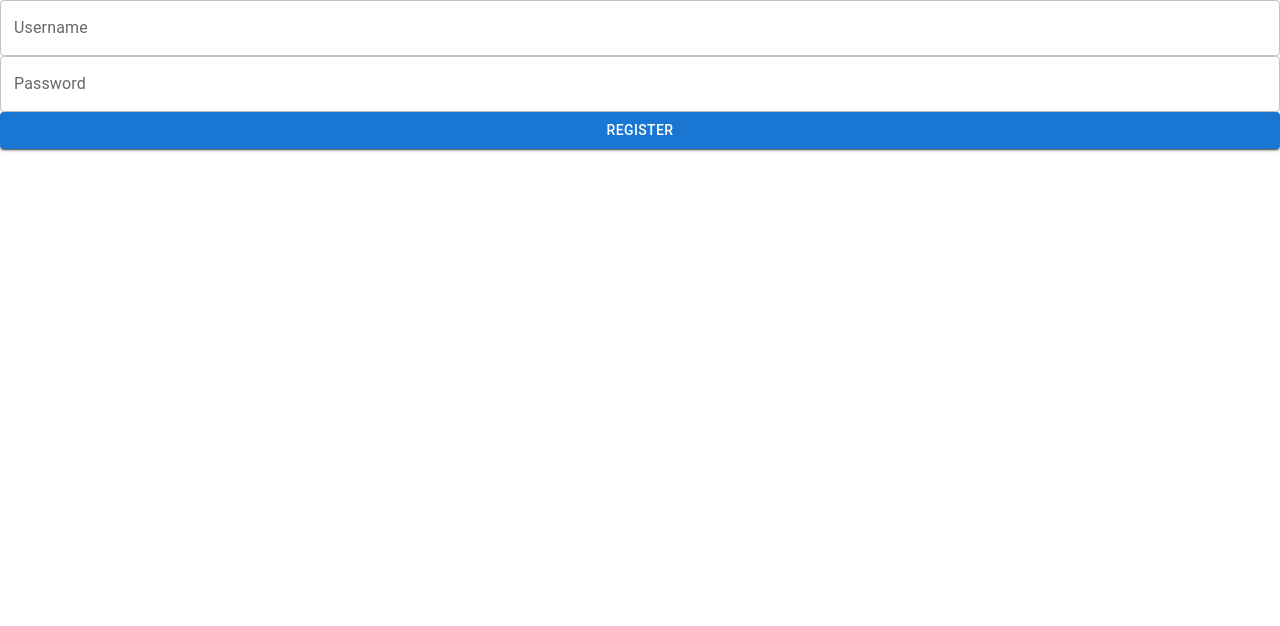
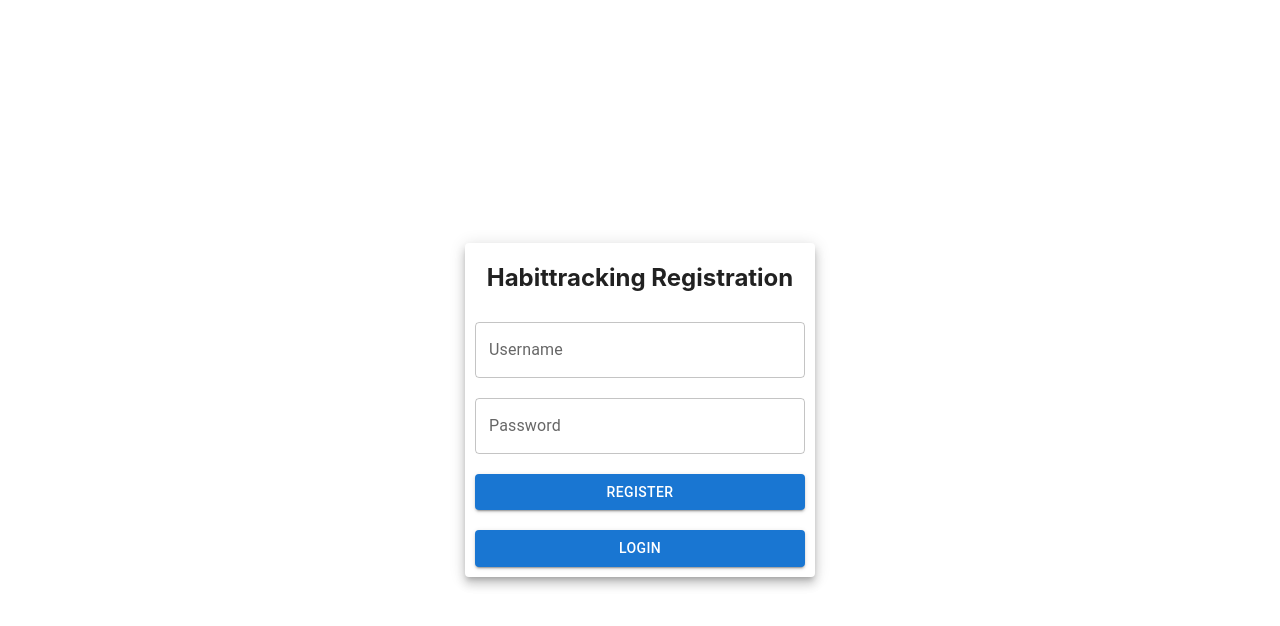
Before and after one commit to Puggingtons/habittracking, a React (Create React App) app in the folder frontend/: page /register in a window 1280 px wide. Shown: the top 626 px of the page. Built offline with nearby package versions, Linux system fonts and the light colour scheme.

Commit message:
Added CSS to registration & added login button

```diff
--- /dev/null
+++ b/frontend/src/routes/registration/Registration.css
@@ -0,0 +1,21 @@
+.RegisterWindow {
+    display: flex;
+    flex-direction: column;
+    align-items: center;
+    justify-content: center;
+    height: 100vh;
+    margin: 10px;
+}
+
+.header {
+    margin-left: 10px;
+    margin-right: 10px;
+    text-align: center;
+}
+
+.paper {
+    width: 350px;
+    height: auto;
+    align-items: center;
+    margin: auto;
+}
--- a/frontend/src/routes/registration/Registration.tsx
+++ b/frontend/src/routes/registration/Registration.tsx
@@ -3,6 +3,7 @@ import { ChangeEvent, useState } from "react";
 
 import Api from "../../api/Api";
 import { ColumnFlexBox } from "../../components/FlexBox";
+import "../registration/Registration.css"
 
 export default function Registration() {
   const [username, setUsername] = useState<string>("");
@@ -27,23 +28,34 @@ export default function Registration() {
   };
 
   return (
-    <Paper>
+    <div className="RegisterWindow">
+    <Paper elevation={7} square={false} className="paper">
+    <h2 className="header">Habittracking Registration</h2>
       <ColumnFlexBox>
-        <TextField
+        <TextField style={{margin: "10px"}}
           onChange={onUsernameChange}
           label="Username"
         ></TextField>
-        <TextField
+        <TextField style={{margin: "10px"}}
           onChange={onPasswordChange}
           label="Password"
         ></TextField>
-        <Button
+        <Button style={{margin: "10px"}}
           variant="contained"
           onClick={onRegistrationButtonPressed}
         >
           Register
         </Button>
+        <Button
+          style={{margin: "10px"}}
+          variant="contained"
+          onClick={() => {
+            window.location.href = "/login";
+          }}>
+          Login
+          </Button>
       </ColumnFlexBox>
     </Paper>
+    </div>
   );
 }
```
